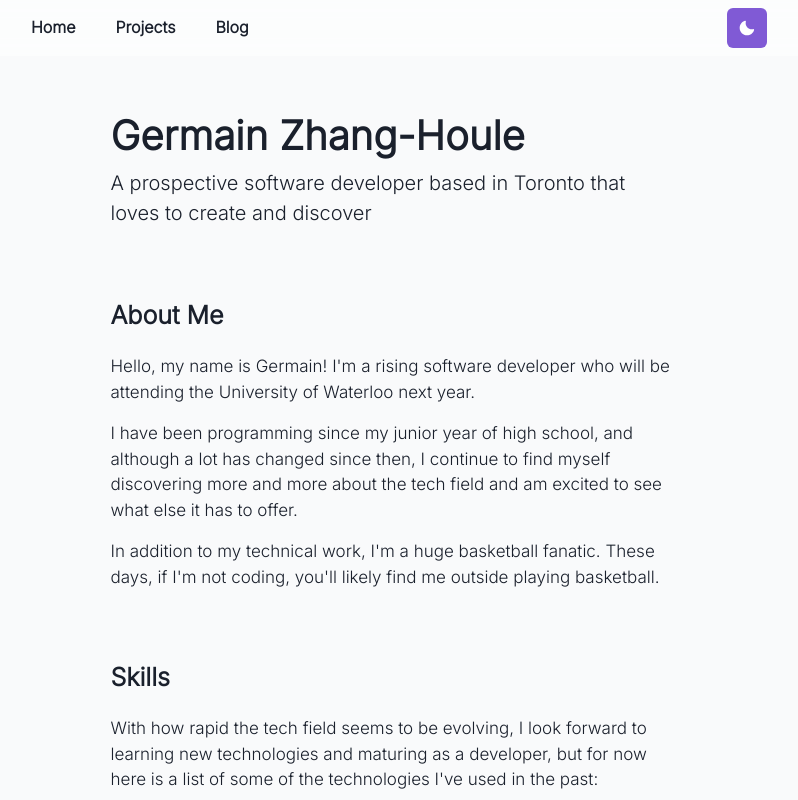
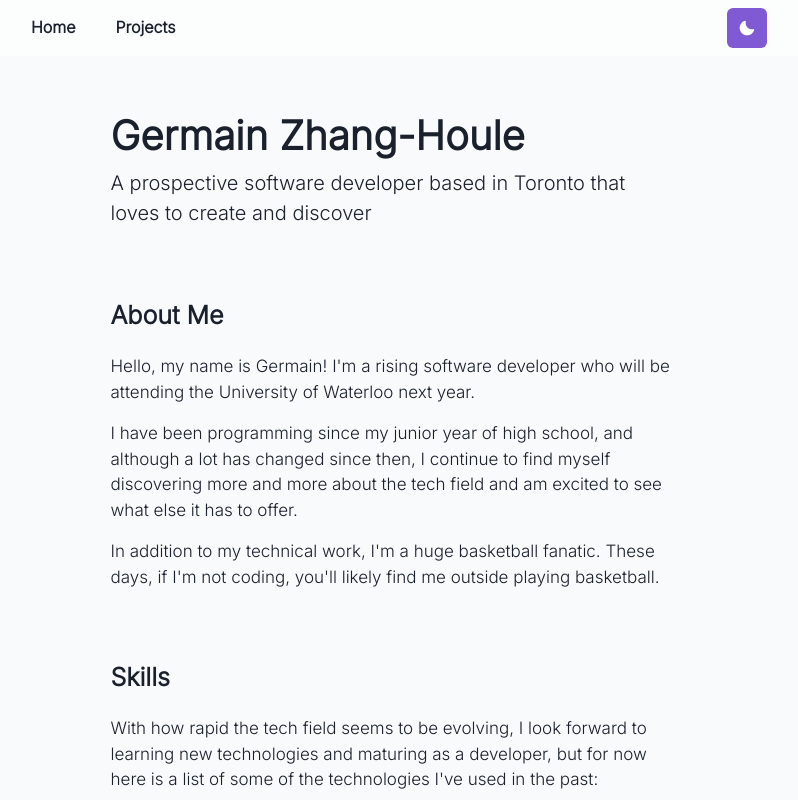
Before and after one commit to gzh2003/gzh-portfolio, a React (Create React App) app: page / in a window 1280 px wide. Shown: the top 800 px of the page, without its empty margins (249-1047 px from the left). Built offline with nearby package versions, Linux system fonts and the light colour scheme.

Commit message:
Temporarily removed blog

```diff
--- a/src/App.js
+++ b/src/App.js
@@ -5,7 +5,7 @@ import Home from "./Pages/Home";
 import "@fontsource/inter/300.css";
 import PageNotFound from "./Pages/PageNotFound";
 import Projects from "./Pages/Projects";
-import PageInDevelopment from "./Pages/PageInDevelopment";
+// import PageInDevelopment from "./Pages/PageInDevelopment";
 
 function App() {
   const location = useLocation();
@@ -16,7 +16,7 @@ function App() {
               <Routes key={location.pathname} location={location}>
                 <Route path="/" element={<Home />} />
                 <Route path="/projects" element={<Projects />} />
-                <Route path="/blog" element={<PageInDevelopment />} />
+                {/* <Route path="/blog" element={<PageInDevelopment />} /> */}
                 <Route path="*" element={<PageNotFound/>} />
               </Routes>
             </BasePage>
--- a/src/Components/NavBar.js
+++ b/src/Components/NavBar.js
@@ -20,7 +20,7 @@ function NavBar(props) {
   const navItems = [
     { label: "Home", href: "/", color: "#ff901f" },
     { label: "Projects", href: "/projects", color: "#ff2975" },
-    { label: "Blog", href: "/blog", color: "#f222ff" },
+    // { label: "Blog", href: "/blog", color: "#f222ff" },
   ];
 
   return (
```
